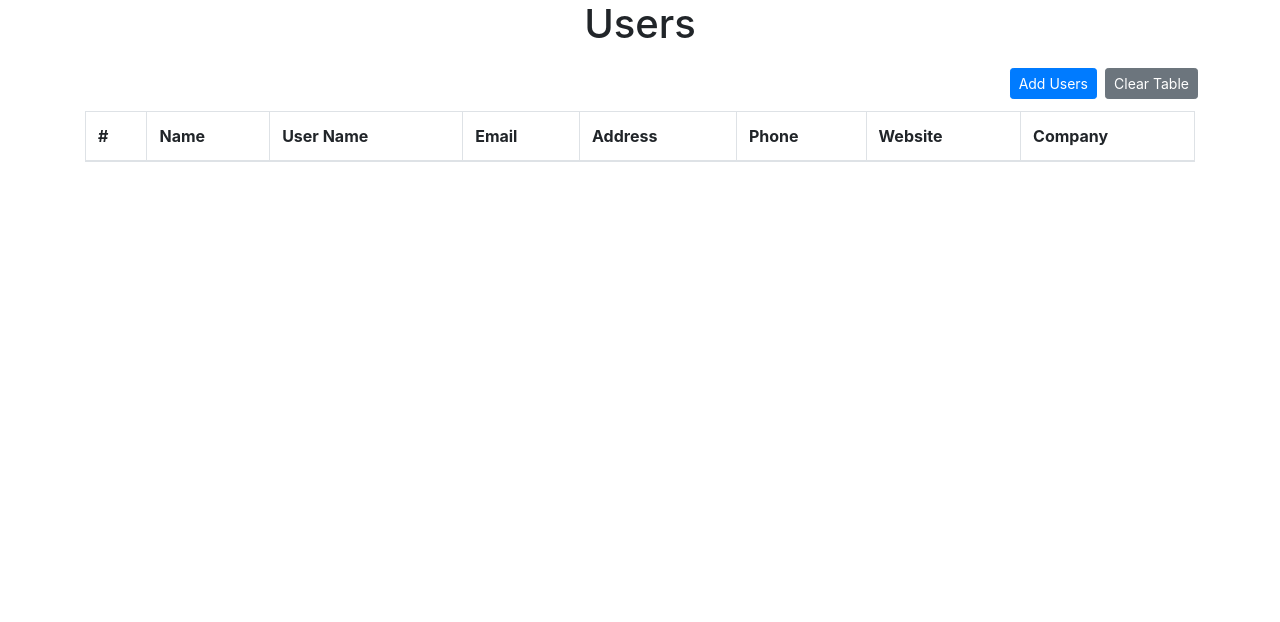
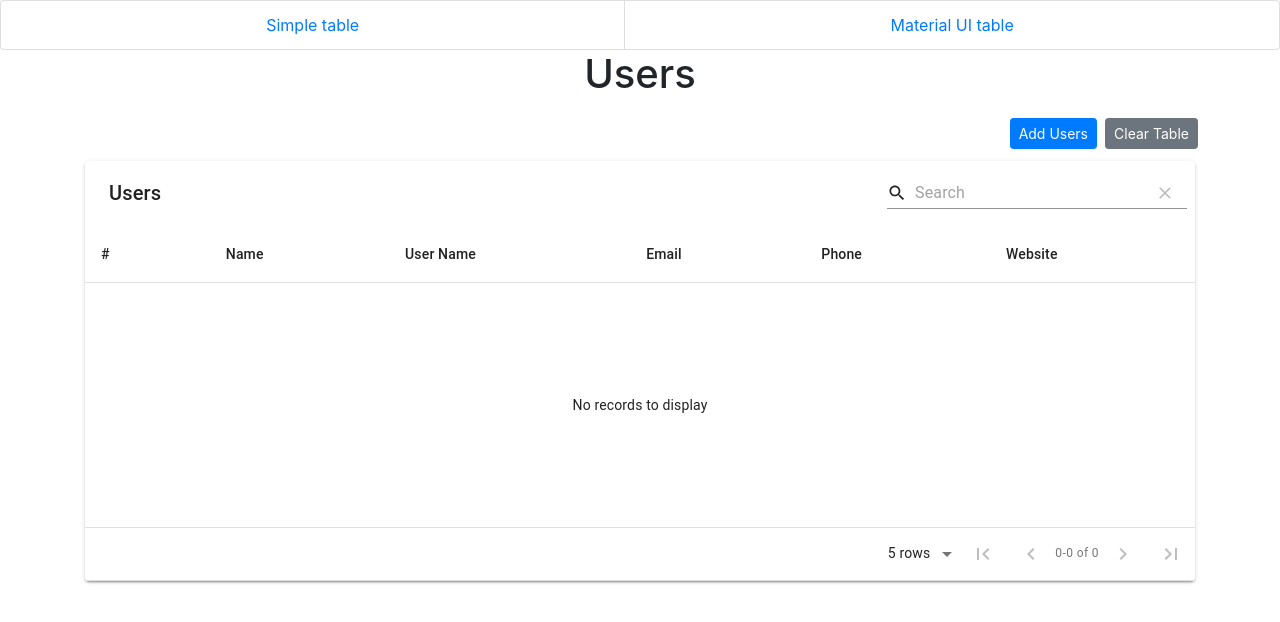
Before and after one commit to kano-kenji/table-users-data, a React (Create React App) app: page /material-table in a window 1280 px wide. Shown: the top 622 px of the page. Built offline with nearby package versions, Linux system fonts and the light colour scheme.

Commit message:
fix edit data buttons

```diff
--- a/package.json
+++ b/package.json
@@ -16,6 +16,7 @@
     "react-bootstrap": "^1.0.1",
     "react-dom": "^16.13.1",
     "react-router": "^5.2.0",
+    "react-router-dom": "^5.2.0",
     "react-scripts": "3.4.1"
   },
   "scripts": {
--- a/src/App.js
+++ b/src/App.js
@@ -1,7 +1,9 @@
 import React, { useState } from 'react';
 import axios from "axios";
-import {Table} from "react-bootstrap";
-import EditData from "./EditData/EditData";
+import {BrowserRouter as Router, Route, Link} from "react-router-dom";
+import SimpleTable from "./SimpleTable/SimpleTable";
+import MatTable from "./MatTable/MatTable";
+
 
 function App() {
 
@@ -27,61 +29,45 @@ function App() {
     }
 
     const onSaveUser = (data) => {
-        users.map(user => {
+        const updatedUsers = [...users];
+        updatedUsers.forEach(user => {
             if(user.id === data['id']){
                 user[data['key']] = data['value'];
             }
-        })
+        });
+        setUsers(updatedUsers);
     }
 
     return (
-        <div className="container">
-            <div className="row justify-content-md-center">
-                <h1 className="display-5">Users</h1>
-            </div>
-            <div className="row p-2">
-                <button className="btn btn-primary btn-sm ml-auto m-1" onClick={addUsers}>Add Users</button>
-                <button className="btn btn-secondary btn-sm m-1" onClick={() => setUsers([])}>Clear Table</button>
-            </div>
-            <div className="row-md">
-                <Table striped bordered hover>
-                    <thead>
-                    <tr>
-                        {title.map(el => <th key={el}>{el}</th>)}
-                    </tr>
-                    </thead>
-                    <tbody>
-                    {
-                        users.map(user =>
-                            <tr key={user.id}>
-                                <td>{user.id}</td>
-                                <td><EditData data={{id: user.id, key: 'name', value: user.name}} handleData={onSaveUser}/></td>
-                                <td><EditData data={{id: user.id, key: 'username', value: user.username}} handleData={onSaveUser}/></td>
-                                <td><EditData data={{id: user.id, key: 'email', value: user.email}} handleData={onSaveUser}/></td>
-                                <td>
-                                    <div>street: {user.address['street']}</div>
-                                    <div>suite: {user.address['suite']}</div>
-                                    <div>city: {user.address['city']}</div>
-                                    <div>zipcode: {user.address['zipcode']}</div>
-                                    <div>geo:
-                                        <div>lat:{user.address['geo']['lat']}</div>
-                                        <div>lng:{user.address['geo']['lng']}</div>
-                                    </div>
-                                </td>
-                                <td><EditData data={{id: user.id, key: 'phone', value: user.phone}} handleData={onSaveUser}/></td>
-                                <td><EditData data={{id: user.id, key: 'website', value: user.website}} handleData={onSaveUser}/></td>
-                                <td>
-                                    <div>name: {user.company['name']}</div>
-                                    <div>catch Phrase: {user.company['catchPhrase']}</div>
-                                    <div>bs: {user.company['bs']}</div>
-                                </td>
-                            </tr>
-                        )
-                    }
-                    </tbody>
-                </Table>
-            </div>
-        </div>
+        <Router>
+            <ul className="list-group list-group-horizontal">
+                <li className="list-group-item flex-fill text-center">
+                    <Link to="/simple-table">Simple table</Link>
+                </li>
+                <li className="list-group-item flex-fill text-center">
+                    <Link to="/material-table">Material UI table</Link>
+                </li>
+            </ul>
+
+            <Route exact path="/simple-table">
+                    <SimpleTable
+                        title={title}
+                        users={users}
+                        setUsers={setUsers}
+                        addUsers={addUsers}
+                        onSaveUser={onSaveUser}
+                    />
+            </Route>
+            <Route exact path="/material-table">
+                <MatTable
+                    title={title}
+                    users={users}
+                    setUsers={setUsers}
+                    addUsers={addUsers}
+                    onSaveUser={onSaveUser}
+                />
+            </Route>
+        </Router>
     );
 }
 
--- a/src/EditData/EditData.js
+++ b/src/EditData/EditData.js
@@ -3,7 +3,7 @@ import React, {useState} from 'react';
 const EditData = (props) => {
     const [data, setData] = useState(props.data['value']);
     const [editMode, setEditMode] = useState(false);
-    const [isValidData, setIsValidData] = useState(false);
+    const [isValidData, setIsValidData] = useState(data.length > 0);
 
     const handleChange = (e) => {
         setData(e.target.value);
@@ -11,14 +11,12 @@ const EditData = (props) => {
     }
 
     const handleSave = (e) => {
-        e.preventDefault();
         props.handleData({id: props.data['id'], key: props.data['key'], value: data});
         setEditMode(false);
     }
 
     const handleCancel = (e) => {
-        e.preventDefault();
-        setData(data);
+        setData(props.data['value']);
         setEditMode(false);
     }
 
@@ -30,7 +28,7 @@ const EditData = (props) => {
                         <input value={data} onChange={handleChange}/>
                     </div>
 
-                    <button className="btn btn-success btn-sm m-1" onClick={handleSave} disabled={isValidData}>Save</button>
+                    <button className="btn btn-success btn-sm m-1" onClick={handleSave} disabled={!isValidData}>Save</button>
                     <button className="btn btn-secondary btn-sm m-1" onClick={handleCancel}>Cancel</button>
                 </div>
                 :
--- /dev/null
+++ b/src/MatTable/MatTable.js
@@ -0,0 +1,77 @@
+import React from 'react';
+import MaterialTable from "material-table";
+import { forwardRef } from 'react';
+
+import AddBox from '@material-ui/icons/AddBox';
+import ArrowDownward from '@material-ui/icons/ArrowDownward';
+import Check from '@material-ui/icons/Check';
+import ChevronLeft from '@material-ui/icons/ChevronLeft';
+import ChevronRight from '@material-ui/icons/ChevronRight';
+import Clear from '@material-ui/icons/Clear';
+import DeleteOutline from '@material-ui/icons/DeleteOutline';
+import Edit from '@material-ui/icons/Edit';
+import FilterList from '@material-ui/icons/FilterList';
+import FirstPage from '@material-ui/icons/FirstPage';
+import LastPage from '@material-ui/icons/LastPage';
+import Remove from '@material-ui/icons/Remove';
+import SaveAlt from '@material-ui/icons/SaveAlt';
+import Search from '@material-ui/icons/Search';
+import ViewColumn from '@material-ui/icons/ViewColumn';
+
+const tableIcons = {
+    Add: forwardRef((props, ref) => <AddBox {...props} ref={ref} />),
+    Check: forwardRef((props, ref) => <Check {...props} ref={ref} />),
+    Clear: forwardRef((props, ref) => <Clear {...props} ref={ref} />),
+    Delete: forwardRef((props, ref) => <DeleteOutline {...props} ref={ref} />),
+    DetailPanel: forwardRef((props, ref) => <ChevronRight {...props} ref={ref} />),
+    Edit: forwardRef((props, ref) => <Edit {...props} ref={ref} />),
+    Export: forwardRef((props, ref) => <SaveAlt {...props} ref={ref} />),
+    Filter: forwardRef((props, ref) => <FilterList {...props} ref={ref} />),
+    FirstPage: forwardRef((props, ref) => <FirstPage {...props} ref={ref} />),
+    LastPage: forwardRef((props, ref) => <LastPage {...props} ref={ref} />),
+    NextPage: forwardRef((props, ref) => <ChevronRight {...props} ref={ref} />),
+    PreviousPage: forwardRef((props, ref) => <ChevronLeft {...props} ref={ref} />),
+    ResetSearch: forwardRef((props, ref) => <Clear {...props} ref={ref} />),
+    Search: forwardRef((props, ref) => <Search {...props} ref={ref} />),
+    SortArrow: forwardRef((props, ref) => <ArrowDownward {...props} ref={ref} />),
+    ThirdStateCheck: forwardRef((props, ref) => <Remove {...props} ref={ref} />),
+    ViewColumn: forwardRef((props, ref) => <ViewColumn {...props} ref={ref} />)
+};
+
+const MatTable = (props) => {
+
+    const addUsers = () => {
+        props.addUsers();
+    }
+
+    return (
+        <div className="container">
+            <div className="row justify-content-md-center">
+                <h1 className="display-5">Users</h1>
+            </div>
+            <div className="row p-2">
+                <button className="btn btn-primary btn-sm ml-auto m-1" onClick={addUsers}>Add Users</button>
+                <button className="btn btn-secondary btn-sm m-1" onClick={() => props.setUsers([])}>Clear Table</button>
+            </div>
+            <div className="row-md">
+                <MaterialTable
+                    title="Users"
+                    icons={tableIcons}
+                    columns={[
+                        { title: '#', field: 'id' },
+                        { title: 'Name', field: 'name' },
+                        { title: 'User Name', field: 'username' },
+                        { title: 'Email', field: 'email' },
+                        // { title: 'Address', field: 'address' },
+                        { title: 'Phone', field: 'phone' },
+                        { title: 'Website', field: 'website' },
+                        // { title: 'Company', field: 'company' }
+                    ]}
+                    data={props.users}
+                    />
+            </div>
+        </div>
+    );
+};
+
+export default MatTable;
--- /dev/null
+++ b/src/SimpleTable/SimpleTable.js
@@ -0,0 +1,64 @@
+import React from 'react';
+import {Table} from "react-bootstrap";
+import EditData from "../EditData/EditData";
+
+const SimpleTable = (props) => {
+
+    const title = props.title;
+
+    const addUsers = () => {
+        props.addUsers();
+    }
+
+    return (
+        <div className="container">
+            <div className="row justify-content-md-center">
+                <h1 className="display-5">Users</h1>
+            </div>
+            <div className="row p-2">
+                <button className="btn btn-primary btn-sm ml-auto m-1" onClick={addUsers}>Add Users</button>
+                <button className="btn btn-secondary btn-sm m-1" onClick={() => props.setUsers([])}>Clear Table</button>
+            </div>
+            <div className="row-md">
+                <Table striped bordered hover>
+                    <thead>
+                    <tr>
+                        {title.map(el => <th key={el}>{el}</th>)}
+                    </tr>
+                    </thead>
+                    <tbody>
+                    {
+                        props.users.map(user =>
+                            <tr key={user.id}>
+                                <td>{user.id}</td>
+                                <td><EditData data={{id: user.id, key: 'name', value: user.name}} handleData={props.onSaveUser}/></td>
+                                <td><EditData data={{id: user.id, key: 'username', value: user.username}} handleData={props.onSaveUser}/></td>
+                                <td><EditData data={{id: user.id, key: 'email', value: user.email}} handleData={props.onSaveUser}/></td>
+                                <td>
+                                    <div>street: {user.address['street']}</div>
+                                    <div>suite: {user.address['suite']}</div>
+                                    <div>city: {user.address['city']}</div>
+                                    <div>zipcode: {user.address['zipcode']}</div>
+                                    <div>geo:
+                                        <div>lat:{user.address['geo']['lat']}</div>
+                                        <div>lng:{user.address['geo']['lng']}</div>
+                                    </div>
+                                </td>
+                                <td><EditData data={{id: user.id, key: 'phone', value: user.phone}} handleData={props.onSaveUser}/></td>
+                                <td><EditData data={{id: user.id, key: 'website', value: user.website}} handleData={props.onSaveUser}/></td>
+                                <td>
+                                    <div>name: {user.company['name']}</div>
+                                    <div>catch Phrase: {user.company['catchPhrase']}</div>
+                                    <div>bs: {user.company['bs']}</div>
+                                </td>
+                            </tr>
+                        )
+                    }
+                    </tbody>
+                </Table>
+            </div>
+        </div>
+    );
+};
+
+export default SimpleTable;
```
Also changed, not shown: 2 other files (tests, documents, lock files or other folders).
